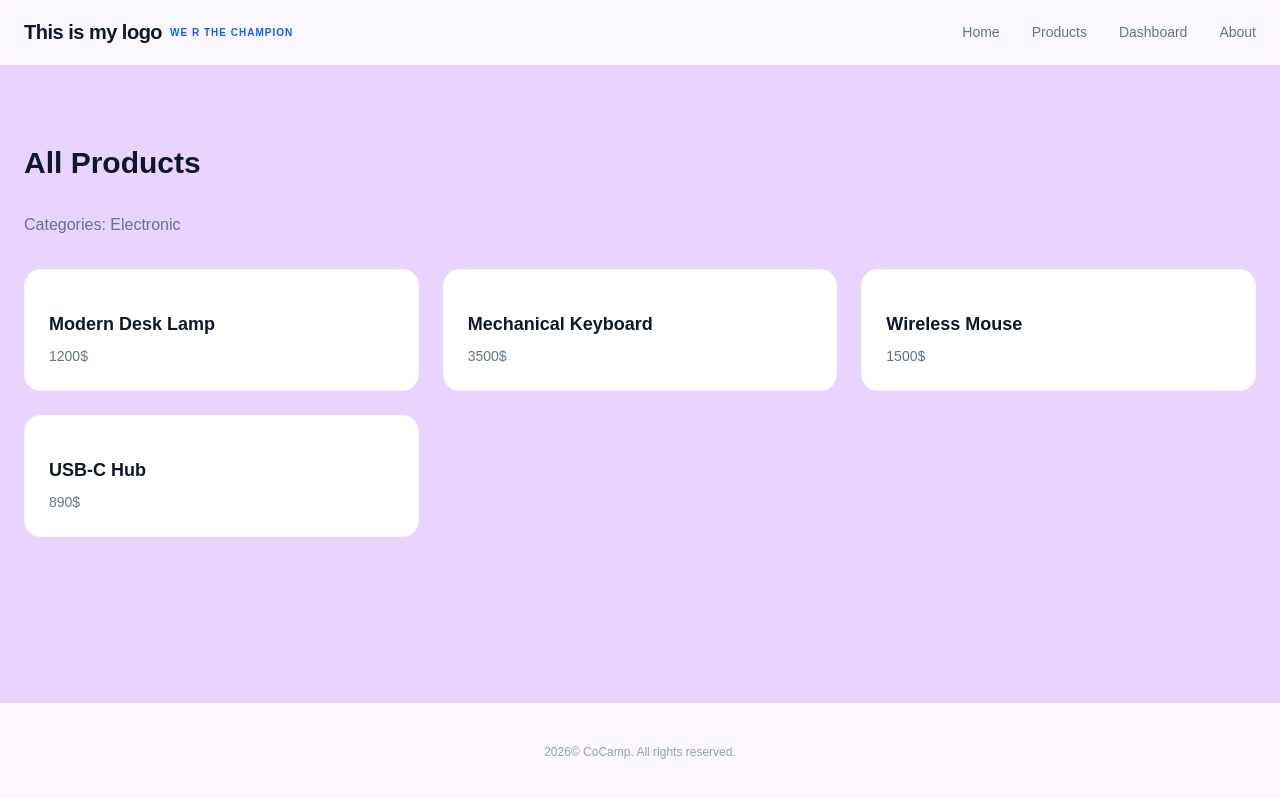
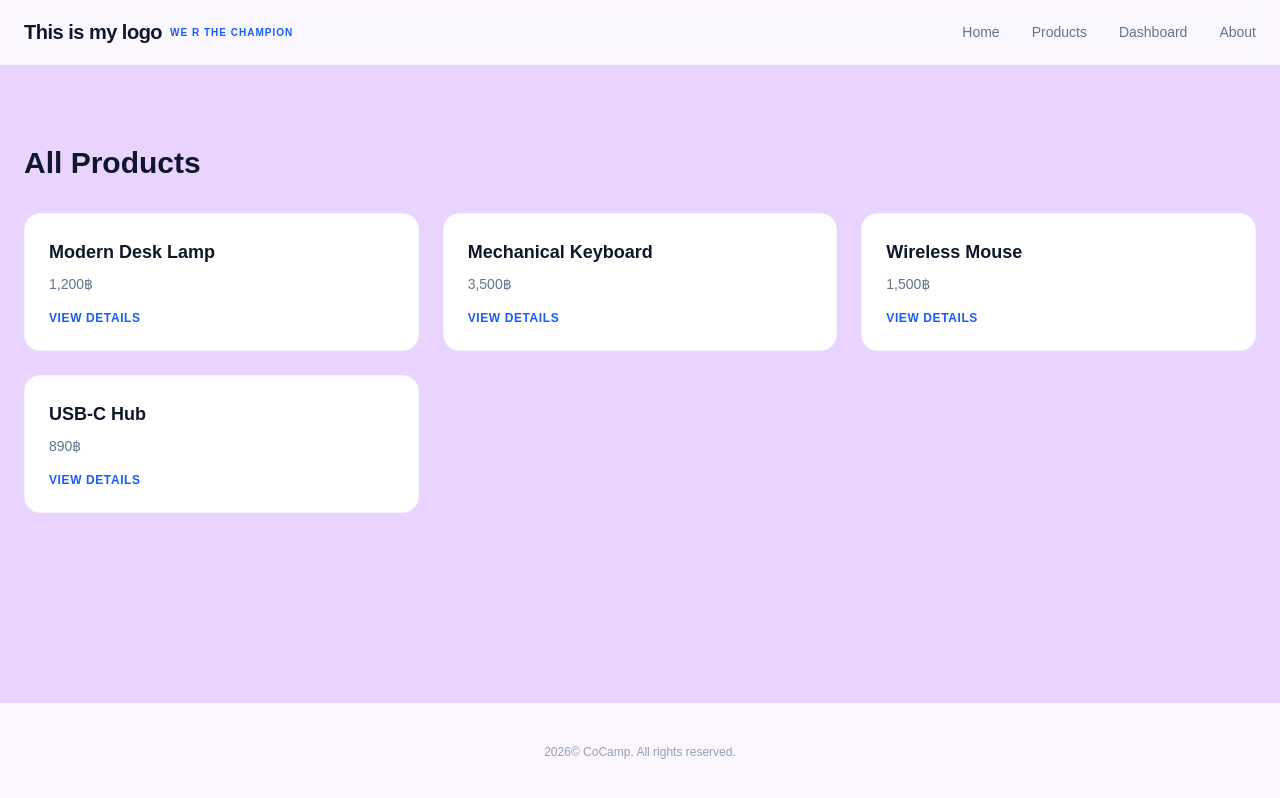
Before and after one commit to tingchannavong/nextjs-blog, a Next.js app: page /products in a window 1280 px wide. Built offline with nearby package versions, Linux system fonts and the light colour scheme.

Commit message:
dynamic routing params

```diff
--- /dev/null
+++ b/app/products/[id]/page.tsx
@@ -0,0 +1,53 @@
+
+import { products } from "../page"
+import { use } from "react"
+import Link from "next/link"
+import styles from "./pdetails.module.css"
+type ProductDetailProps = {
+    params: Promise<{id: string;}>;
+}
+
+function ProductDetails({params}: ProductDetailProps) {
+    // use replaces async await without having to use the keyword in react fn
+    const { id } = use(params);
+    // console.log('id', id)
+    const thisProduct = products.find( each => each.id === id);
+    // console.log('thisProduct', thisProduct)
+
+    if (!thisProduct) {
+        return (
+              <div className="flex flex-col gap-2 m-2 p-2 justify-center items-center">
+            <h1 className={styles.title}>Product not found</h1>
+            <Link href="/products">
+            <button className={styles.backLink}>Back to products</button>
+            </Link>
+            </div>
+        )
+    }
+
+  return (
+    <div className={styles.container}>
+    <div className={styles.detailCard}>
+        <p className={styles.title}>{thisProduct.name}</p>
+        <p className={styles.price}>{thisProduct.price}฿</p>
+        <p className={styles.description}>{thisProduct.description}</p>
+        <img src="/images/dog.jpg" alt="dogpic" />
+        <Link href="/products">
+            <button className={styles.badge}>Back to products</button>
+            </Link>
+    </div>
+    </div>
+  )
+}
+
+// async await way
+// async function ProductDetails({params}: ProductDetailProps) {
+//     const { id } = await params;
+//   return (
+//     <div>
+//         product
+//     </div>
+//   )
+// }
+
+export default ProductDetails
--- /dev/null
+++ b/app/products/[id]/pdetails.module.css
@@ -0,0 +1,37 @@
+@reference "../../globals.css";
+
+.container {
+  @apply py-12;
+}
+
+.backLink {
+  @apply text-sm border p-2 rounded-2xl bg-blue-300 font-bold text-slate-100 no-underline transition-colors hover:text-blue-600;
+}
+
+.detailCard {
+  @apply mt-8 max-w-2xl space-y-6 rounded-3xl border border-slate-100 bg-white p-8 sm:p-12;
+}
+
+.badge {
+  @apply inline-block rounded-full bg-slate-50 px-3 py-1 text-[10px] font-bold uppercase tracking-wider text-slate-400 hover:bg-blue-900;
+}
+
+.title {
+  @apply text-4xl font-bold text-slate-900;
+}
+
+.price {
+  @apply text-2xl font-medium text-blue-600;
+}
+
+.divider {
+  @apply h-px w-full bg-slate-100;
+}
+
+.description {
+  @apply text-lg leading-relaxed text-slate-500;
+}
+
+.buyButton {
+  @apply w-full rounded-2xl bg-slate-900 py-4 font-bold text-white transition-all hover:bg-slate-800 active:scale-95 sm:w-auto sm:px-12;
+}
--- a/app/products/page.tsx
+++ b/app/products/page.tsx
@@ -1,31 +1,37 @@
 import styles from "./product.module.css";
-interface ProductType {
+import Link
+ from "next/link";
+
+export type ProductType = {
   id: string;
   name: string;
   price: number;
+  description: string;
 }
 
-const products: ProductType[] = [
-  { id: "1", name: "Modern Desk Lamp", price: 1200 },
-  { id: "2", name: "Mechanical Keyboard", price: 3500 },
-  { id: "3", name: "Wireless Mouse", price: 1500 },
-  { id: "4", name: "USB-C Hub", price: 890 },
+export const products: ProductType[] = [
+  { id: "1", name: "Modern Desk Lamp", price: 1200, description: "A sleek and energy-efficient lamp for your workspace." },
+  { id: "2", name: "Mechanical Keyboard", price: 3500, description: "Tactile and responsive keyboard for developers and gamers." },
+  { id: "3", name: "Wireless Mouse", price: 1500, description: "Ergonomic design with long battery life." },
+  { id: "4", name: "USB-C Hub", price: 890, description: "7-in-1 connectivity for all your peripherals." },
 ];
+
 
 function ProductPage() {
   return (
     <section className={styles.container}>
       <h1 className={styles.title}>All Products</h1>
-      <h3 className={styles.subtitle}>Categories: Electronic</h3>
       <div className={styles.grid}>
         {products.map((each) => (
+          <Link href={`/products/${each.id}`} key={each.id}>
           <div className={styles.card}>
             <div className={styles.cardContent}>
-            <span className={styles.viewDetail}></span>
               <p className={styles.productName}>{each.name}</p>
-              <p className={styles.productPrice}>{each.price}$</p>
+              <p className={styles.productPrice}>{each.price.toLocaleString()}฿</p>
+            <p className={styles.viewDetail}>View Details</p>
             </div>
           </div>
+           </Link>
         ))}
       </div>
     </section>
--- a/app/products/product.module.css
+++ b/app/products/product.module.css
@@ -33,5 +33,5 @@
 }
 
 .viewDetail {
-  @apply mt-4 block text-xs font-bold uppercase tracking-wider text-blue-600 opacity-0 transition-all group-hover:opacity-100;
+  @apply mt-4 block text-xs font-bold uppercase tracking-wider text-blue-600 opacity-100 transition-all group-hover:opacity-100;
 }
```
